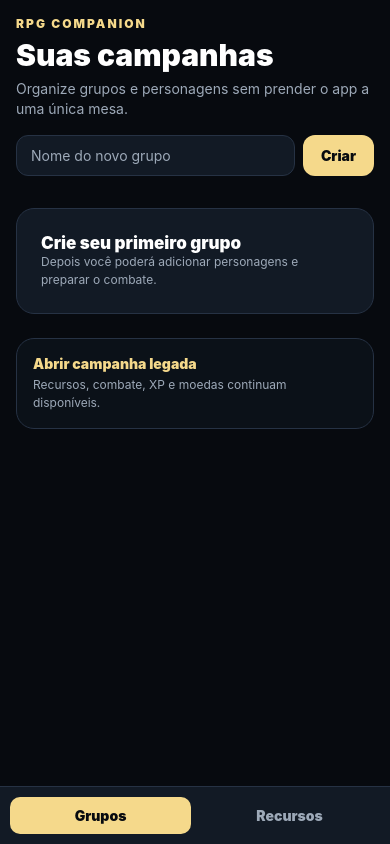
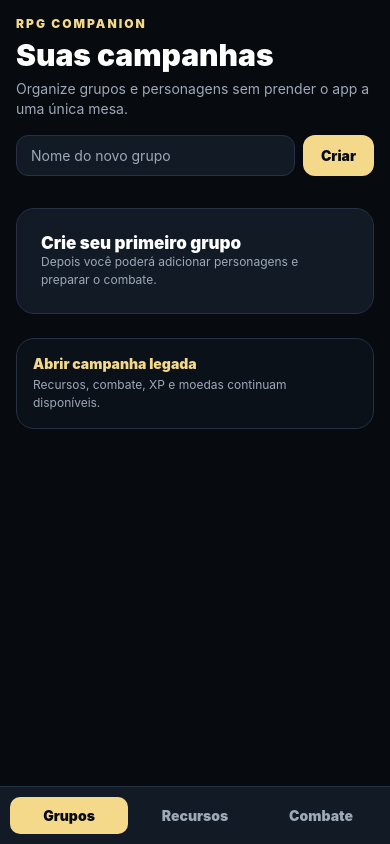
Before and after one commit to JRicardoSandri/Donham-novo, a React Native app: screen / in a window 390 px wide. Built offline with nearby package versions, Linux system fonts and the light colour scheme.

Commit message:
feat(navigation): expose combat area

```diff
--- a/App.js
+++ b/App.js
@@ -3,6 +3,7 @@ import { SafeAreaView, StatusBar, StyleSheet, Text, TouchableOpacity, View } fro
 import CompanionScreen from './src/screens/CompanionScreen';
 import GroupsScreen from './src/screens/GroupsScreen';
 import ResourcesScreen from './src/screens/ResourcesScreen';
+import CombatScreen from './src/screens/CombatScreen';
 import { colors } from './src/theme';
 
 export default function App() {
@@ -23,11 +24,14 @@ export default function App() {
     <SafeAreaView style={styles.safe}>
       <StatusBar barStyle="light-content" backgroundColor={colors.background} />
       <View style={styles.screen}>
-        {area === 'groups' ? <GroupsScreen onOpenLegacy={() => setArea('legacy')} /> : <ResourcesScreen />}
+        {area === 'groups' && <GroupsScreen onOpenLegacy={() => setArea('legacy')} />}
+        {area === 'resources' && <ResourcesScreen />}
+        {area === 'combat' && <CombatScreen />}
       </View>
       <View style={styles.navigation}>
         <NavButton label="Grupos" active={area === 'groups'} onPress={() => setArea('groups')} />
         <NavButton label="Recursos" active={area === 'resources'} onPress={() => setArea('resources')} />
+        <NavButton label="Combate" active={area === 'combat'} onPress={() => setArea('combat')} />
       </View>
     </SafeAreaView>
   );
```
